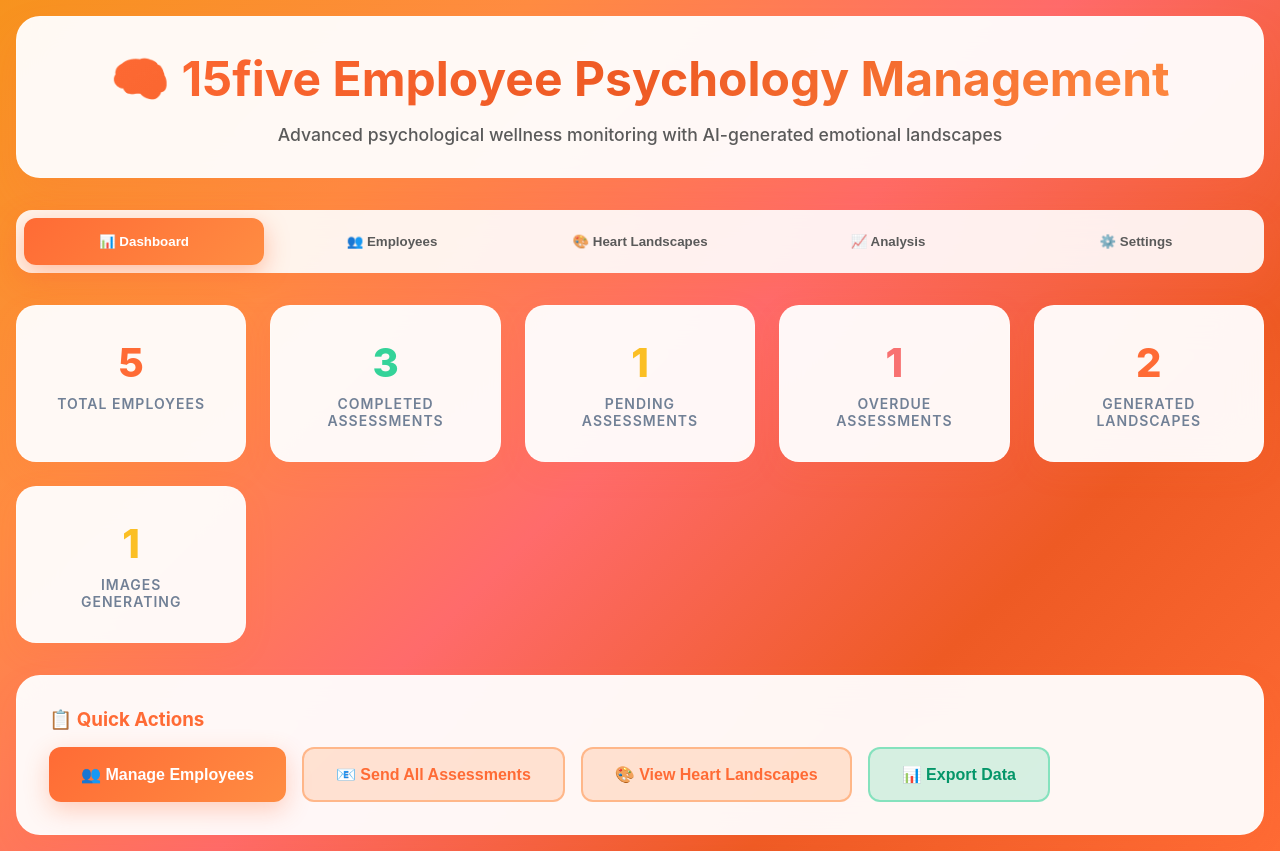
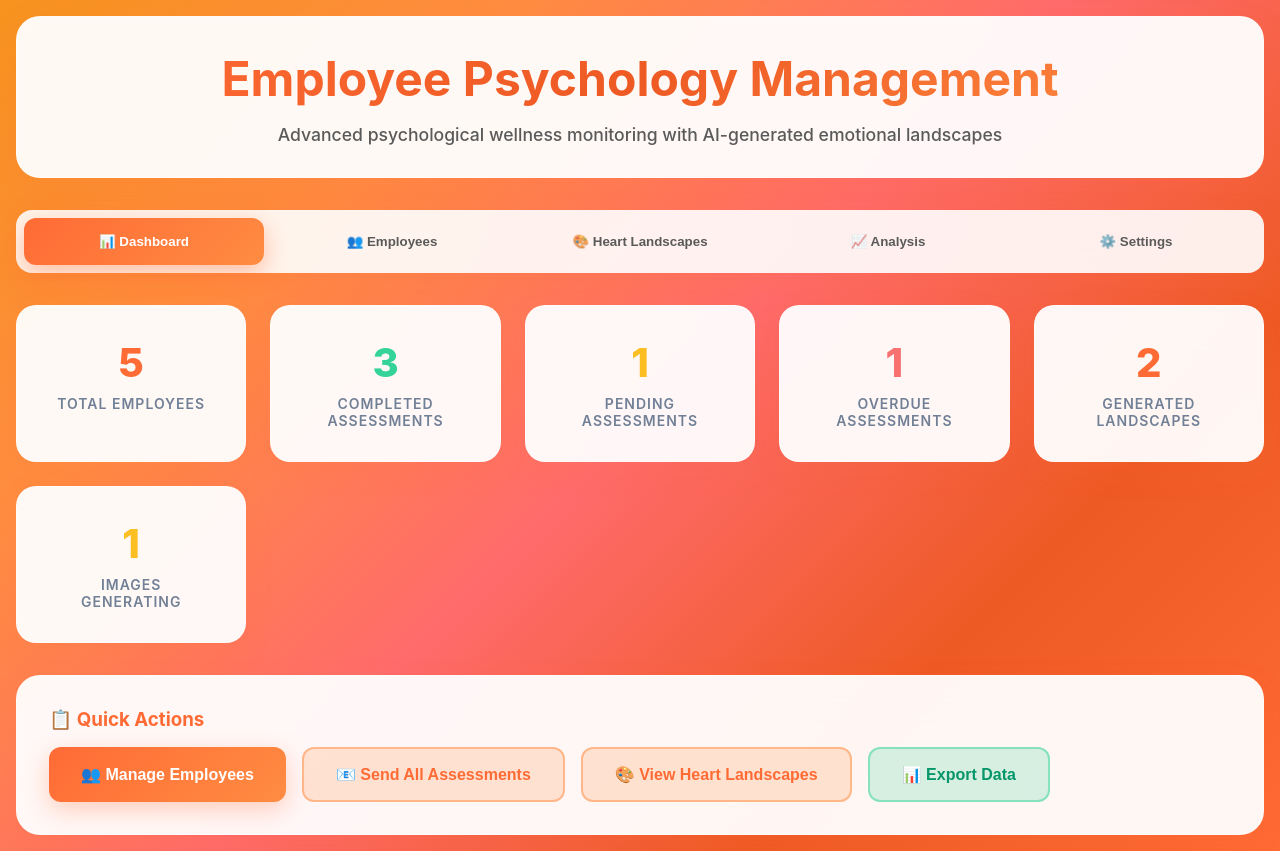
Before and after one commit to M404o/orange, a plain HTML site: page index.html in a window 1280 px wide. Drawn offline with nearby package versions, Linux system fonts and the light colour scheme.

Commit message:
Update index.html

```diff
--- a/index.html
+++ b/index.html
@@ -541,7 +541,7 @@
 <body>
     <div class="container">
         <header class="header">
-            <h1>🧠 15five Employee Psychology Management</h1>
+            <h1>Employee Psychology Management</h1>
             <p>Advanced psychological wellness monitoring with AI-generated emotional landscapes</p>
         </header>
 
```
